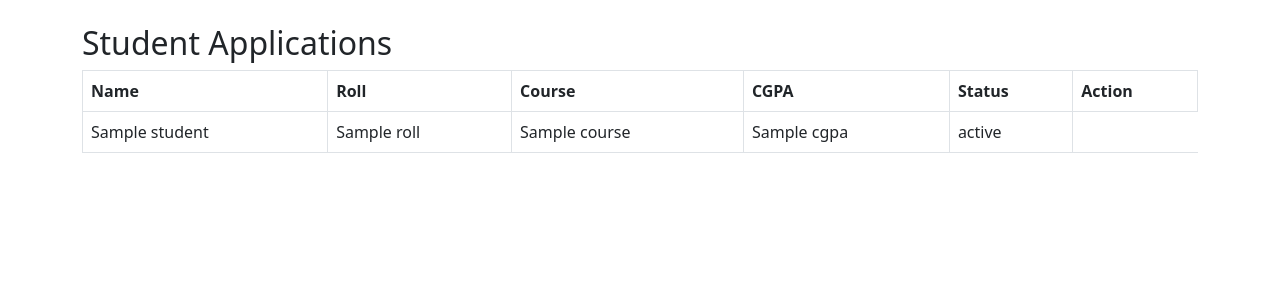
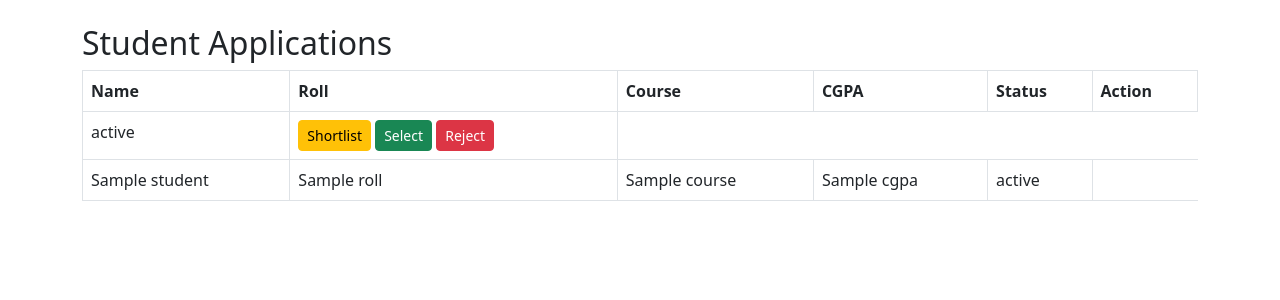
Before and after one commit to rvharinirv/Placement_portal, a Python web app: template Main/templates/company_applications.html in a window 1280 px wide. Shown: the top 300 px of the page. Run offline with Jinja, Linux system fonts and the light colour scheme; the template is opened without the code that fills it: most values are stand-ins (such as "Sample title", 1, 10 or a date in 2020).

Commit message:
Update company_applications.html

```diff
--- a/Main/templates/company_applications.html
+++ b/Main/templates/company_applications.html
@@ -14,7 +14,26 @@
 <th>Status</th>
 <th>Action</th>
 </tr>
+<td>{{ s.status }}</td>
 
+<td>
+
+<a href="/company/update_application/{{ s.id }}/Shortlisted"
+class="btn btn-warning btn-sm">
+Shortlist
+</a>
+
+<a href="/company/update_application/{{ s.id }}/Selected"
+class="btn btn-success btn-sm">
+Select
+</a>
+
+<a href="/company/update_application/{{ s.id }}/Rejected"
+class="btn btn-danger btn-sm">
+Reject
+</a>
+
+</td>
 {% for s in students %}
 
 <tr>
```
